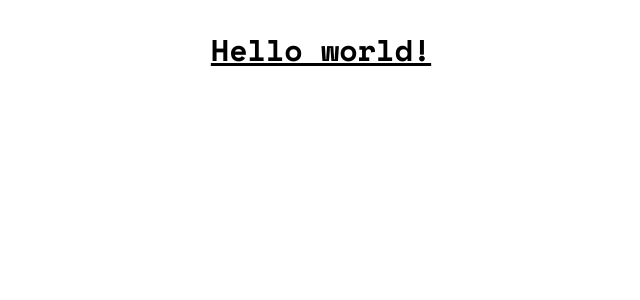
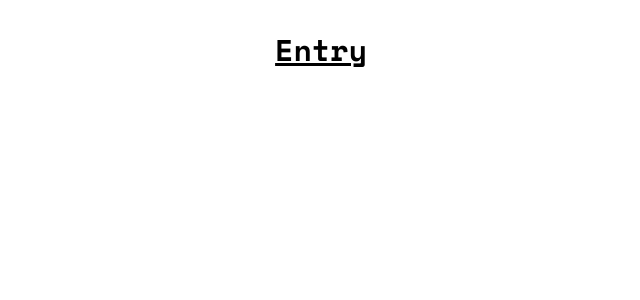
Before and after one commit to duncan-chege/tip-calculator, a React (Vite) app: page / in a window 1280 px wide. Shown: the top 300 px of the page, without its empty margins (319-959 px from the left). Built offline with nearby package versions, Linux system fonts and the light colour scheme.

Commit message:
add an EntrySection component

```diff
--- a/src/App.tsx
+++ b/src/App.tsx
@@ -1,10 +1,9 @@
 import './App.css'
+import EntrySection from './components/EntrySection'
 
 function App() {
   return (
-    <h1 className="text-3xl font-bold underline">
-    Hello world!
-  </h1>
+    <EntrySection />
   )
 }
 
--- /dev/null
+++ b/src/components/EntrySection.tsx
@@ -0,0 +1,9 @@
+const EntrySection = () => {
+    return (
+        <div>
+            <h1 className="text-3xl font-bold underline">Entry</h1>
+        </div>
+    )
+}
+
+export default EntrySection;
```
